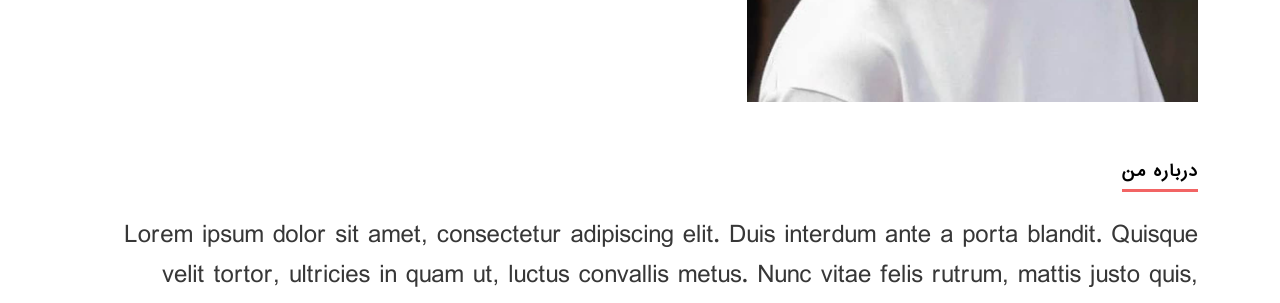
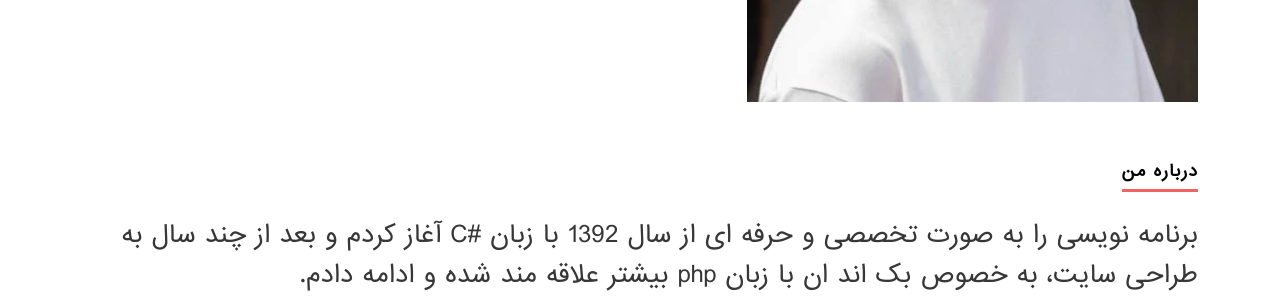
Before and after one commit to mesbahifard/mesbahifard.github.io, a plain HTML site: page index.html in a window 1280 px wide. Shown: the part 592-895 px from the top of the page. Drawn offline with nearby package versions, Linux system fonts and the light colour scheme.

Commit message:
Update index.html

```diff
--- a/index.html
+++ b/index.html
@@ -84,10 +84,7 @@
         <div class="container">
             <section>
                 <h2 class="ds-heading">درباره من</h2>
-                <p>Lorem ipsum dolor sit amet, consectetur adipiscing elit. Duis interdum ante a porta blandit. Quisque velit tortor, ultricies in quam ut, luctus convallis metus. Nunc vitae felis rutrum, mattis justo quis, bibendum tellus. Integer bibendum
-                    eget dolor nec venenatis. Aliquam erat volutpat. Etiam et est vitae turpis accumsan vulputate. Curabitur et vehicula nisl, eu congue dolor. Vivamus nec hendrerit mi Nulla consequat tempor.</p>
-
-
+                <p>برنامه نویسی را به صورت تخصصی و حرفه ای از سال 1392 با زبان #C آغاز کردم و بعد از چند سال به طراحی سایت، به خصوص بک اند ان با زبان php بیشتر علاقه مند شده و ادامه دادم.</p>
                 <div class="row mt-3">
                     <div class="col-sm-2">
                         <div class="pb-1">تاریخ تولد:</div>
```
